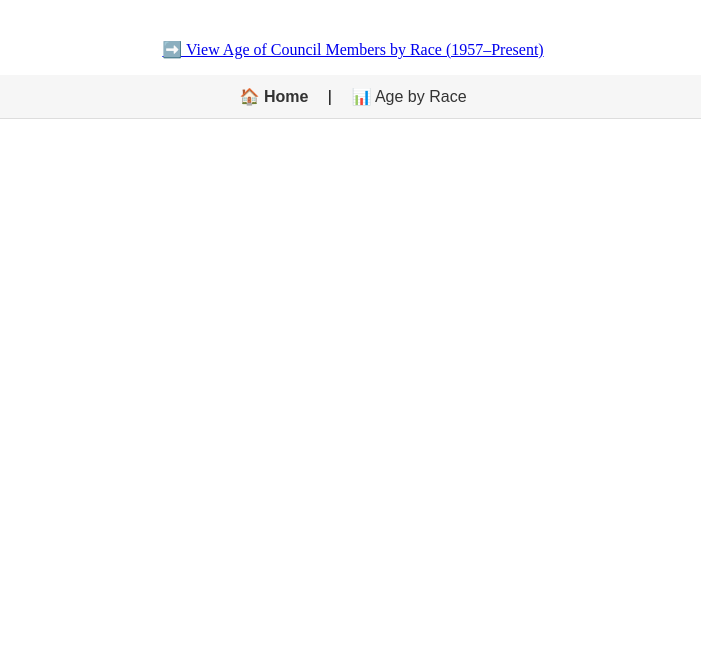
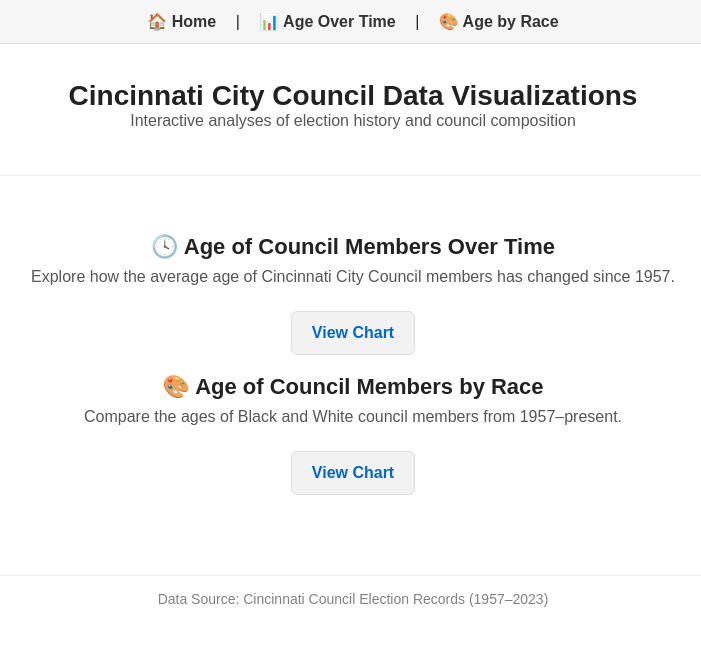
Before and after one commit to BenKelly97/Home, a plain HTML site: page index.html in a window 1280 px wide. Shown: the whole page, without its empty margins (287-988 px from the left). Drawn offline with Linux system fonts and the light colour scheme.

Commit message:
Update index.html

```diff
--- a/index.html
+++ b/index.html
@@ -1,11 +1,124 @@
-<p style="text-align:center; margin-top:40px;">
-  <a href="Council_Member_Ages_ByRace_1957plus_Interactive.html">
-    ➡️ View Age of Council Members by Race (1957–Present)
-  </a>
-</p>
+<!DOCTYPE html>
+<html lang="en">
+<head>
+  <meta charset="UTF-8" />
+  <meta name="viewport" content="width=device-width, initial-scale=1.0" />
+  <title>Cincinnati City Council Data Visualizations</title>
+  <style>
+    body {
+      font-family: Arial, sans-serif;
+      background-color: #ffffff;
+      color: #222;
+      margin: 0;
+      padding-top: 60px; /* offset for fixed navbar */
+      text-align: center;
+    }
 
-<nav style="background-color:#f6f6f6; padding:12px 0; border-bottom:1px solid #ddd; text-align:center; font-family:Arial, sans-serif;">
-  <a href="index.html" style="margin:0 15px; color:#333; text-decoration:none; font-weight:bold;">🏠 Home</a>
-  |
-  <a href="Council_Member_Ages_ByRace_1957plus_Interactive.html" style="margin:0 15px; color:#333; text-decoration:none;">📊 Age by Race</a>
-</nav>
+    /* Persistent navigation bar */
+    nav {
+      background-color: #f6f6f6;
+      border-bottom: 1px solid #ddd;
+      padding: 12px 0;
+      position: fixed;
+      top: 0;
+      left: 0;
+      width: 100%;
+      z-index: 1000;
+      font-family: Arial, sans-serif;
+    }
+
+    nav a {
+      margin: 0 15px;
+      color: #333;
+      text-decoration: none;
+      font-weight: bold;
+      transition: color 0.2s;
+    }
+
+    nav a:hover {
+      color: #0077cc;
+    }
+
+    header {
+      padding: 20px 0;
+      border-bottom: 1px solid #eee;
+    }
+
+    h1 {
+      margin: 0;
+      font-size: 28px;
+    }
+
+    main {
+      padding: 40px 10%;
+    }
+
+    h2 {
+      font-size: 22px;
+      margin-bottom: 8px;
+    }
+
+    p {
+      color: #555;
+      margin-top: 0;
+      margin-bottom: 25px;
+    }
+
+    a.chart-link {
+      display: inline-block;
+      text-decoration: none;
+      color: #0066cc;
+      background-color: #f2f2f2;
+      padding: 12px 20px;
+      border-radius: 6px;
+      font-weight: bold;
+      border: 1px solid #ddd;
+      transition: background-color 0.2s;
+    }
+
+    a.chart-link:hover {
+      background-color: #e6e6e6;
+    }
+
+    footer {
+      margin-top: 40px;
+      padding: 15px;
+      font-size: 14px;
+      color: gray;
+      border-top: 1px solid #eee;
+    }
+  </style>
+</head>
+
+<body>
+  <!-- Fixed top navigation bar -->
+  <nav>
+    <a href="index.html">🏠 Home</a> |
+    <a href="Council_Member_Ages_Since1957_Interactive_AvgNote.html">📊 Age Over Time</a> |
+    <a href="Council_Member_Ages_ByRace_1957plus_Interactive.html">🎨 Age by Race</a>
+  </nav>
+
+  <header>
+    <h1>Cincinnati City Council Data Visualizations</h1>
+    <p>Interactive analyses of election history and council composition</p>
+  </header>
+
+  <main>
+    <section>
+      <h2>🕓 Age of Council Members Over Time</h2>
+      <p>Explore how the average age of Cincinnati City Council members has changed since 1957.</p>
+      <a class="chart-link" href="Council_Member_Ages_Since1957_Interactive_AvgNote.html">View Chart</a>
+    </section>
+
+    <section>
+      <h2>🎨 Age of Council Members by Race</h2>
+      <p>Compare the ages of Black and White council members from 1957–present.</p>
+      <a class="chart-link" href="Council_Member_Ages_ByRace_1957plus_Interactive.html">View Chart</a>
+    </section>
+  </main>
+
+  <footer>
+    Data Source: Cincinnati Council Election Records (1957–2023)
+  </footer>
+</body>
+</html>
```
